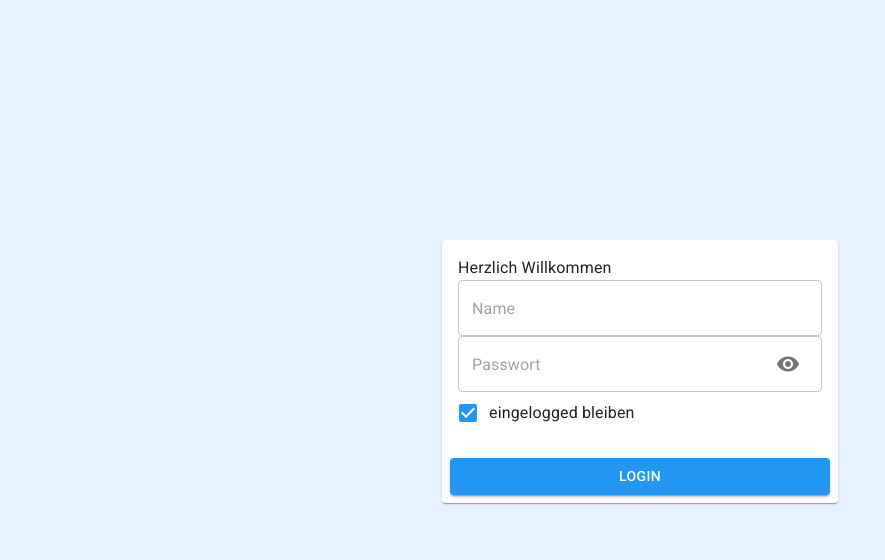
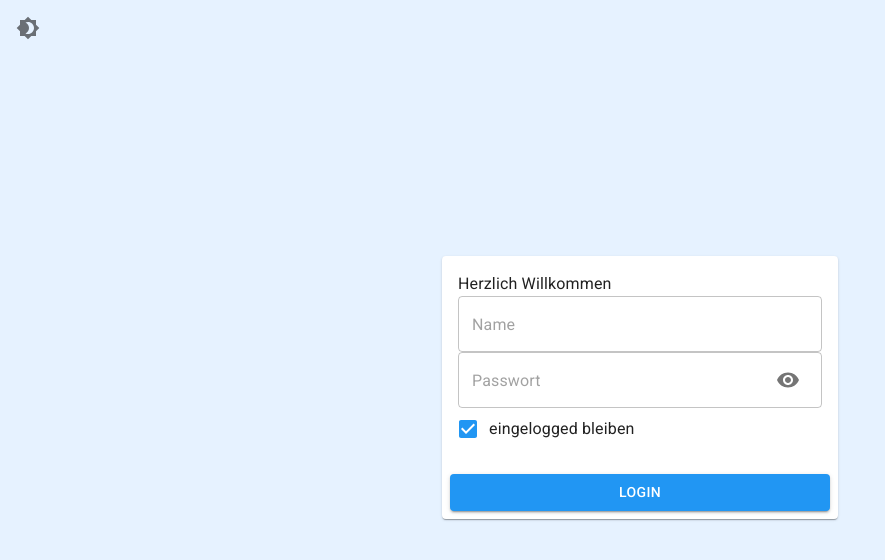
Before and after one commit to Ledditz/clubseite, a React (Create React App) app: page /#/login in a window 1280 px wide. Shown: the top 560 px of the page, without its empty margins (0-885 px from the left). Built offline with nearby package versions, Linux system fonts and the light colour scheme.

Commit message:
add theming to login

```diff
--- a/src/components/Login.tsx
+++ b/src/components/Login.tsx
@@ -1,7 +1,8 @@
-import { Close, Visibility, VisibilityOff } from '@mui/icons-material';
+import { Brightness4, Brightness7, Close, Visibility, VisibilityOff } from '@mui/icons-material';
 import { Box, Button, Card, CardActions, CardContent, Checkbox, Container, Dialog, DialogActions, DialogContent, DialogTitle, FormControlLabel, FormGroup, IconButton, InputAdornment, OutlinedInput, Typography } from '@mui/material';
 import { useState } from 'react';
 import { useNavigate } from 'react-router-dom';
+import { useColorMode } from '../ColorModeContext';
 import login from '../hooks/useLogin';
 import { TokenObj } from '../hooks/useToken';
 
@@ -17,6 +18,7 @@ function Login(props: LoginProps) {
     const [stayLoggedIn, setStayLoggedIn] = useState(true)
     const [open, setOpen] = useState(false)
     const navigate = useNavigate()
+    const { mode, toggleColorMode } = useColorMode()
 
     const handleNameChange = (event: React.ChangeEvent<HTMLInputElement>) => {
         setUserName(event.target.value.trim())
@@ -47,15 +49,17 @@ function Login(props: LoginProps) {
         setPassword('')
     }
 
-    return (
-        <Box paddingTop={'30vh'}>
+    return (<>
+        <IconButton sx={{ padding: '1rem' }} onClick={() => toggleColorMode()}>
+            {mode === 'dark' ? <Brightness7 /> : <Brightness4 />}
+        </IconButton>
+        <Box paddingTop={'25vh'}>
             <Container maxWidth="xs">
                 <Card>
                     <form onSubmit={handleLoginClick}>
                         <CardContent>
                             <Typography>Herzlich Willkommen</Typography>
                             <OutlinedInput
-                                sx={{ backgroundColor: "#ffffff" }}
                                 placeholder="Name"
                                 fullWidth
                                 endAdornment={userName !== '' &&
@@ -71,7 +75,6 @@ function Login(props: LoginProps) {
                                 onChange={handleNameChange}
                             />
                             <OutlinedInput
-                                sx={{ backgroundColor: "#ffffff" }}
                                 type={passwordVisible ? 'text' : 'password'}
                                 placeholder="Passwort"
                                 fullWidth
@@ -109,6 +112,7 @@ function Login(props: LoginProps) {
                 </Dialog>
             </Container>
         </Box >
+    </>
     );
 }
 
```
